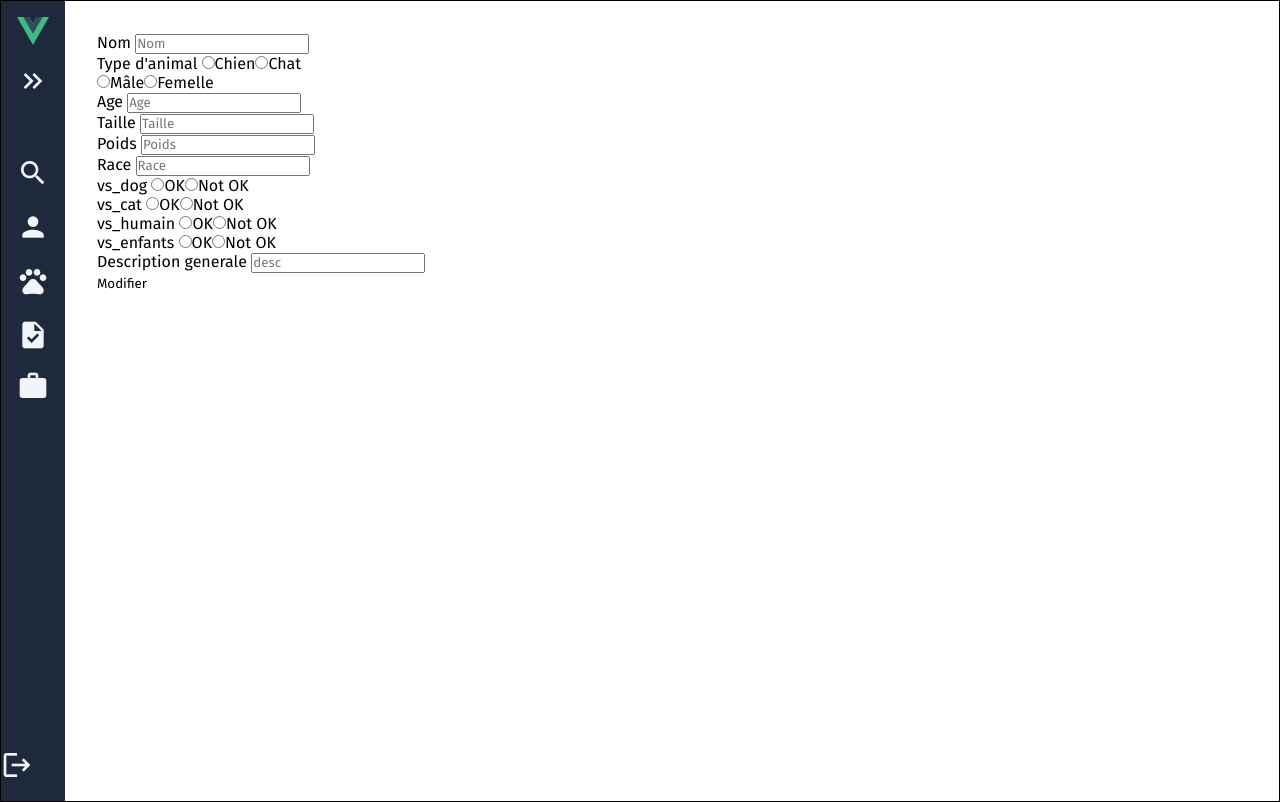
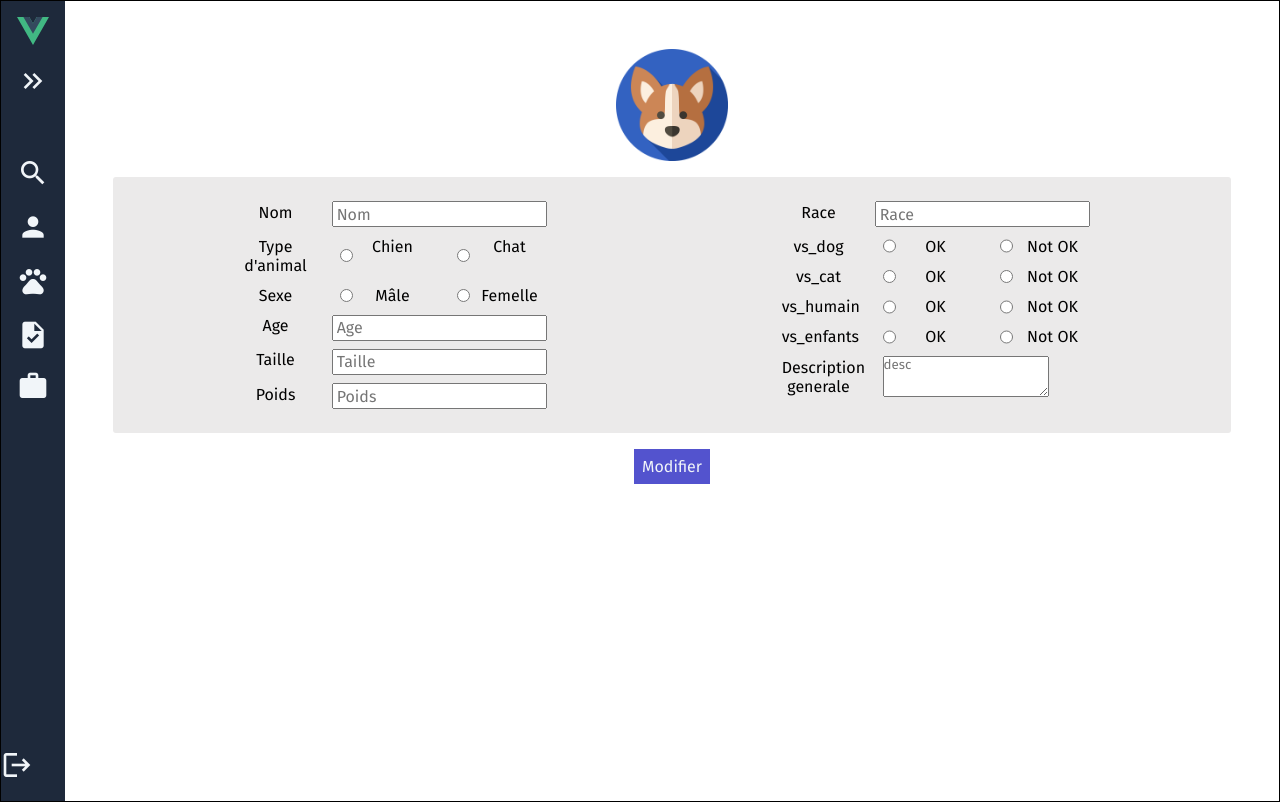
Before and after one commit to charleneMrcp/ig3-projet-web-front, a Vue app in the folder projet Web front/: page /signIn/animal/1/update in a window 1280 px wide. Built offline with nearby package versions, Linux system fonts and the light colour scheme; no server answers; sample sign-in values are in the browser's storage.

Commit message:
css avanceeeeee

```diff
--- a/projet Web front/src/components/icons/profil/ReservationCard.vue
+++ b/projet Web front/src/components/icons/profil/ReservationCard.vue
@@ -1,13 +1,47 @@
 <template>
     <div class="reserv-card">
-        <p> Id petsitter: <slot name="sitter"> </slot> </p>
-        <p> Date de debut: <slot name="date_debut"> </slot></p>
-        <p> Date de fin:<slot name="date_fin"> </slot></p>
-        <p> Heure de debut:<slot name="h_debut"> </slot></p>
-        <p> Heure de fin:<slot name="h_fin"> </slot></p>
-        <p> Animal concerné: <slot name="pet_id"> </slot></p>
-        <p> Description:<slot name="quick_desc"> </slot> </p>
-        <p> Validation: <slot name="validation"> </slot></p>
+
+        <img class="image" :src="validation === true ? '/src/images/valider.png' : '/src/images/nonvalider.png'" alt="Image de l'etat de la reservation">
+
+        <div class="gauche">
+            <div class="boite">
+
+                <h3>Petsitter:</h3>
+
+                <div class="name">
+                    <p><slot name="sitter_nom"> </slot></p>
+                    <p><slot name="sitter_prenom"> </slot></p>
+                </div>
+            </div>
+            <div class="boite">
+                <h3>Animal concerné:</h3>
+                <p><slot name="nom_pet"> </slot></p>
+            </div>
+        </div>
+        <div class="droite">
+            <div class="boite">
+                <h3>Date de debut:</h3>
+                <p>  <slot name="date_debut"> </slot></p>
+            </div>
+            <div class="boite">
+                <h3>Date de fin:</h3>
+                 <p> <slot name="date_fin"> </slot></p>
+            </div>
+            <div class="boite">
+                <h3>Heure de debut:</h3>
+                <p><slot name="h_debut"> </slot></p>
+            </div>
+            <div class="boite">
+                <h3>Heure de fin:</h3>
+                <p> <slot name="h_fin"> </slot></p>
+            </div>
+
+
+        </div>
+
+
+
+
 
     </div>
 </template>
@@ -16,14 +50,82 @@
 
 export default{
     name: "ReservationCard",
-
+    props: {
+    validation: {
+      type: Boolean,
+      required: true
+    }
+  }
 }
 
 </script>
 
-<style scoped>
+<style scoped lang="scss">
 .reserv-card{
-    border: solid 1px black;
+    text-align: center;
+    box-shadow: 0px 2px 8px 0px var(--grey);
+    border-radius: 1rem;
+    position: relative;
+    overflow: hidden;
+    margin:auto;
+    background-color: var(--light);
+    transition: all 0.2s ease-in-out; /* add a transition effect */
+    display: flex;
+    flex-wrap: wrap;
+    justify-content: space-around;
+    align-items: center;
+
+}
+.reserv-card:hover{
+    background-color: rgb(226, 226, 226);
 }
 
+.image{
+    width:7rem;
+    height: auto;
+    display:inline;
+    margin-bottom: 1rem;
+    padding-top: 1rem;
+}
+.name{
+    max-width: 90%;
+    margin: auto;
+    justify-content: center;
+    display: flex;
+    .nom{
+        padding-right: 5px;
+        font-size: 1.5rem;
+        color: #582391;
+        font-family: 'Fira sans';
+    }
+    .prenom{
+        font-size:1.5rem;
+        color: #582391;
+        font-family: 'Fira sans';
+    }
+    p{
+        padding-left: 5px;
+    }
+}
+.boite{
+    margin:0.5rem;
+    width: auto;
+    display: flex;
+    flex-direction: row;
+    justify-content: center;
+    h3{
+      width:10rem;
+      color: mediumpurple;
+      font-size: 1rem;
+      font-family: 'Fira sans';
+    }
+    p{
+      max-width: 8rem;
+      color: grey;
+      font-family: 'Fira sans';
+      font-size: 1rem;
+    }
+
+
+}
 </style>
--- a/projet Web front/src/views/pro/ProView.vue
+++ b/projet Web front/src/views/pro/ProView.vue
@@ -1,8 +1,8 @@
 <template>
     <div v-if="isPro">
-      <h1>You're a pro !</h1>
-      <button @click="supprimer"> Delete your pro account </button>
-        <ReservDisplay>
+
+      <button @click="supprimer">Supprimer le compte Pro </button>
+      <ReservDisplay>
 
       </ReservDisplay>
 
@@ -60,3 +60,18 @@ export default{
 }
 
 </script>
+
+<style scoped lang="scss">
+
+button{
+    font-size: 1rem;
+    font-family: 'Fira sans';
+    color: var(--light)  ;
+    background-color: var(--primary) ;
+    padding: 0.5rem;
+
+}
+button:hover{
+    background-color: mediumpurple ;
+}
+</style>
--- a/projet Web front/src/views/pro/ReservDisplay.vue
+++ b/projet Web front/src/views/pro/ReservDisplay.vue
@@ -1,16 +1,19 @@
 <template>
 
     <div class="reservation">
-      <h1> Your Reservations </h1>
+      <h1> Réservations Professionelles </h1>
 
       <div v-for="(reservation, index) in reservations" :key="index">
 
         <div class="reserv-wrap">
+            <div class="bouttons">
+                <button  @click="() => accepter(reservation)"><span class="material-icons"> check</span></button>
 
-            <button @click="() => accepter(reservation)">Accepter</button>
-            <button @click="() => refuser(reservation)">Refuser</button>
+                <button  @click="() => refuser(reservation)"><span class="material-icons"> close</span></button>
+            </div>
 
-        <ReservationCard>
+            <div class="la">
+                <ReservationCard :validation="reservation?.validation">
                     <template #sitter> {{  reservation?.sitter_id}}</template>
                     <template #date_debut>{{reservation?.date_debut}}</template>
                     <template #date_fin>{{reservation?.date_fin}}</template>
@@ -22,6 +25,7 @@
 
 
                 </ReservationCard>
+            </div>
         </div>
 
       </div>
@@ -94,9 +98,49 @@ export default{
 
 </script>
 
-<style scoped>
+<style scoped lang="scss">
+h1{
+    font-family: 'Fira sans' ;
+    font-size: 2rem;
+    text-align: center;
+    padding: 2rem;
+    color: #582391;
+}
 
 .reserv-wrap{
-    border: 1px solid black;
+    display: flex;
+    justify-content: start;
+    flex:1;
+    margin: 1rem;
 }
+
+button{
+    font-size: 1rem;
+    font-family: 'Fira sans';
+    color: var(--light)  ;
+    background-color: mediumpurple ;
+    padding: 0.5rem;
+    margin-bottom: 1rem;
+    border-radius: 3px;
+    width: 100%;
+    height: 45%;
+    margin: auto;
+
+}
+button:hover{
+    background-color: var(--primary) ;
+}
+.decallage{
+    margin-bottom: 1rem;
+}
+.bouttons{
+    display: flex;
+    flex-direction: column;
+    align-items: center;
+    margin-right: 40px;
+}
+.la{
+    flex:1;
+}
+
 </style>
--- a/projet Web front/src/views/profil/RdvView.vue
+++ b/projet Web front/src/views/profil/RdvView.vue
@@ -1,10 +1,13 @@
 <template>
+    <div class="contain">
+        <h1> Renseigner les informations</h1>
+    </div>
 
-    <h1> This is the rdv page</h1>
-
+    <div class="modif">
         <form @submit.prevent="rdv">
-
-        <div>
+            <div class="entree">
+                <div class="gauche">
+                    <div class="boite">
                         <label for="date_debut"> Date de début </label>
                         <input type="date" v-model="state.date_debut">
 
@@ -13,7 +16,7 @@
                         </span>
 
                     </div>
-        <div>
+                    <div class="boite">
                         <label for="date_fin"> Date de fin </label>
                         <input type="date" v-model="state.date_fin">
 
@@ -22,7 +25,7 @@
                         </span>
 
                     </div>
-        <div>
+                    <div class="boite">
                         <label for="h_debut"> Heure de début </label>
                         <input type="time" v-model="state.h_debut">
 
@@ -32,7 +35,7 @@
 
                     </div>
 
-        <div>
+                    <div class="boite">
                         <label for="h_fin"> Heure de fin </label>
                         <input type="time" v-model="state.h_fin">
 
@@ -41,7 +44,9 @@
                         </span>
 
                     </div>
-        <div>
+                </div>
+                <div class="droite">
+                    <div class="boite">
                         <label for="acti-select">Choisis une activite:</label>
 
                         <select name="activites" id="acti-select" v-model="state.libelle_acti">
@@ -52,7 +57,7 @@
                             {{ v$.libelle_acti.$errors[0].$message }}
                         </span>
                     </div>
-        <div>
+                    <div class="boite">
                         <label for="pet-select">Pour quel animal:</label>
 
                         <select name="animal" id="pet-select" v-model="state.pet_id">
@@ -63,21 +68,20 @@
                             {{ v$.pet_id.$errors[0].$message }}
                         </span>
                     </div>
-        <div>
+                    <div class="boite">
                         <label for="quick_desc"> Donnez une description de votre demande </label>
-            <input type="text" v-model="state.quick_desc">
+                        <textarea v-model="state.quick_desc"></textarea>
 
                         <span v-if="v$.quick_desc.$error">
                             {{ v$.quick_desc.$errors[0].$message }}
                         </span>
 
                     </div>
-
-
-
+                </div>
+            </div>
             <button type="submit"> Valider </button>
-
         </form>
+    </div>
 </template>
 
 <script>
@@ -168,3 +172,87 @@ export default {
 
 
 </script>
+
+<style lang="scss" scoped>
+
+.boite{
+    margin:0.5rem;
+    width: auto;
+    display: flex;
+    flex-direction: row;
+
+}
+.gauche {
+    align-items: center;
+}
+
+.droite {
+
+    align-items: center;
+}
+
+.contain {
+  text-align: center;
+  display: flex;
+  flex-direction: column;
+  align-items: center;
+}
+
+
+.image{
+    width:7rem;
+    height: auto;
+    display:inline;
+    margin: auto;
+    padding-top: 1rem;
+}
+.entree{
+    border-radius: 3px;
+    background-color: rgb(235, 234, 234) ;
+
+    padding: 1rem;
+    margin: 1rem;
+    display: flex;
+    flex-wrap: wrap;
+    justify-content: space-around;
+}
+
+h1{
+    text-align: center;
+    color: #582391;
+    font-family: 'Fira sans';
+}
+form{
+    text-align: center;
+}
+button{
+    font-size: 1rem;
+    font-family: 'Fira sans';
+    color: var(--light)  ;
+    background-color: var(--primary) ;
+    padding: 0.5rem;
+
+}
+button:hover{
+    background-color: mediumpurple ;
+}
+
+input{
+    font-size: 1rem;
+    font-family: 'Fira sans';
+    padding: 0.1rem 0.2rem;
+    color: grey
+}
+label{
+    font-size: 1rem;
+    font-family: 'Fira sans';
+    padding: 0.1rem 0.2rem;
+    width:8rem;
+    margin-right: 1rem;
+}
+.check{
+    margin-left: 0.5rem;
+}
+
+
+</style>
--- a/projet Web front/src/views/profil/animal/updateAnimal.vue
+++ b/projet Web front/src/views/profil/animal/updateAnimal.vue
@@ -1,9 +1,15 @@
 <template>
     <div class="update">
+        <div class="contain">
+            <h1>{{ state.nom_pet }}</h1>
+            <img class="image"  :src="state.type === 'Chat' ? '/src/images/chat.png' : '/src/images/chien.png'" alt="Ceci est la photo de l'animal">
+        </div>
+
         <div class="modif">
             <form @submit.prevent="update">
-
-                <div>
+                <div class="entree">
+                    <div class="gauche">
+                        <div class="boite">
                             <label for="Nom"> Nom </label>
                             <input type="text" placeholder="Nom" v-model="state.nom_pet">
                             <span v-if="v$.nom_pet.$error">
@@ -11,21 +17,23 @@
                             </span>
                         </div>
 
-                <div class="check">
+                        <div class="boite">
                             <label for="Type"> Type d'animal </label>
 
-                    <input type="radio" id="five" value="Chien" v-model="state.type" />
+                            <input class="check" type="radio" id="five" value="Chien" v-model="state.type" />
                             <label for="five">Chien</label>
 
-                    <input type="radio" id="six" value="Chat" v-model="state.type" />
+                            <input class="check" type="radio" id="six" value="Chat" v-model="state.type" />
                             <label for="six">Chat</label>
                         </div>
 
-                <div class="check">
-                    <input type="radio" id="seven" value="Mâle" v-model="state.sexe" />
+                        <div class="boite">
+
+                            <label for="Type"> Sexe </label>
+                            <input class="check" type="radio" id="seven" value="Mâle" v-model="state.sexe" />
                             <label for="seven">Mâle</label>
 
-                    <input type="radio" id="eigth" value="Femelle" v-model="state.sexe" />
+                            <input class="check" type="radio" id="eigth" value="Femelle" v-model="state.sexe" />
                             <label for="eigth">Femelle</label>
 
                             <span v-if="v$.sexe.$error">
@@ -33,7 +41,7 @@
                             </span>
                         </div>
 
-                <div>
+                        <div class="boite">
                             <label for="Age"> Age </label>
                             <input type="text" placeholder="Age" v-model="state.age">
                             <span v-if="v$.age.$error">
@@ -41,22 +49,24 @@
                             </span>
 
                         </div>
-
-                <div>
+                        <div class="boite">
                             <label for="Taille"> Taille </label>
                             <input type="text" placeholder="Taille" v-model="state.taille">
                             <span v-if="v$.taille.$error">
                             {{ v$.taille.$errors[0].$message }}
                             </span>
                         </div>
-                <div>
+                        <div class="boite">
                             <label for="Poids"> Poids </label>
                             <input type="text" placeholder="Poids" v-model="state.poids">
                             <span v-if="v$.poids.$error">
                             {{ v$.poids.$errors[0].$message }}
                             </span>
                         </div>
-                <div>
+                    </div>
+
+                    <div class="droite">
+                        <div class="boite">
                             <label for="Race"> Race </label>
                             <input type="text" placeholder="Race" v-model="state.race">
                             <span v-if="v$.race.$error">
@@ -65,67 +75,64 @@
                         </div>
 
 
-                <div class="check">
+                        <div class="boite">
                             <label for="vs_dog"> vs_dog </label>
 
-                    <input type="radio" id="nine" value="true" v-model="state.vs_dog" />
+                            <input class="check" type="radio" id="nine" value="true" v-model="state.vs_dog" />
                             <label for="nine">OK</label>
 
-                    <input type="radio" id="ten" value="false" v-model="state.vs_dog" />
+                            <input class="check" type="radio" id="ten" value="false" v-model="state.vs_dog" />
                             <label for="ten">Not OK</label>
 
 
                         </div>
-                <div class="check">
+                        <div class="boite">
                             <label for="vs_cat"> vs_cat </label>
 
-                    <input type="radio" id="eleven" value="true" v-model="state.vs_cat" />
+                            <input class="check" type="radio" id="eleven" value="true" v-model="state.vs_cat" />
                             <label for="eleven">OK</label>
 
-                    <input type="radio" id="twelve" value="false" v-model="state.vs_cat" />
+                            <input class="check" type="radio" id="twelve" value="false" v-model="state.vs_cat" />
                             <label for="twelve">Not OK</label>
 
 
                         </div>
-                <div class="check">
+                        <div class="boite">
                             <label for="vs_humain"> vs_humain </label>
 
-                    <input type="radio" id="a" value="true" v-model="state.vs_humain" />
+                            <input class="check" type="radio" id="a" value="true" v-model="state.vs_humain" />
                             <label for="a">OK</label>
 
-                    <input type="radio" id="b" value="false" v-model="state.vs_humain" />
+                            <input class="check" type="radio" id="b" value="false" v-model="state.vs_humain" />
                             <label for="b">Not OK</label>
 
 
                         </div>
-                <div class="check">
+                        <div class="boite">
                             <label for="vs_enfants"> vs_enfants </label>
 
-                    <input type="radio" id="c" value="true" v-model="state.vs_enfants" />
+                            <input class="check" type="radio" id="c" value="true" v-model="state.vs_enfants" />
                             <label for="c">OK</label>
 
-                    <input type="radio" id="d" value="false" v-model="state.vs_enfants" />
+                            <input class="check" type="radio" id="d" value="false" v-model="state.vs_enfants" />
                             <label for="d">Not OK</label>
 
 
                         </div>
 
-                <div class="form">
+                        <div class="boite">
                             <label for="desc_gene"> Description generale </label>
-                    <input type="text" placeholder="desc" v-model="state.desc_gene">
+                            <textarea class="check" placeholder="desc" v-model="state.desc_gene"></textarea>
+
                             <span v-if="v$.desc_gene.$error">
                             {{ v$.desc_gene.$errors[0].$message }}
                             </span>
                         </div>
 
-
-
+                    </div>
+                </div>
                 <button type="submit"> Modifier </button>
-
             </form>
-
-
-
         </div>
 
     </div>
@@ -233,3 +240,86 @@ export default {
 
 
 </script>
+<style lang="scss" scoped>
+
+.boite{
+    margin:0.5rem;
+    width: auto;
+    display: flex;
+    flex-direction: row;
+
+}
+.gauche {
+    align-items: center;
+}
+
+.droite {
+
+    align-items: center;
+}
+
+.contain {
+  text-align: center;
+  display: flex;
+  flex-direction: column;
+  align-items: center;
+}
+
+
+.image{
+    width:7rem;
+    height: auto;
+    display:inline;
+    margin: auto;
+    padding-top: 1rem;
+}
+.entree{
+    border-radius: 3px;
+    background-color: rgb(235, 234, 234) ;
+
+    padding: 1rem;
+    margin: 1rem;
+    display: flex;
+    flex-wrap: wrap;
+    justify-content: space-around;
+}
+
+h1{
+    text-align: center;
+    color: #582391;
+    font-family: 'Fira sans';
+}
+form{
+    text-align: center;
+}
+button{
+    font-size: 1rem;
+    font-family: 'Fira sans';
+    color: var(--light)  ;
+    background-color: var(--primary) ;
+    padding: 0.5rem;
+
+}
+button:hover{
+    background-color: mediumpurple ;
+}
+
+input{
+    font-size: 1rem;
+    font-family: 'Fira sans';
+    padding: 0.1rem 0.2rem;
+    color: grey
+}
+label{
+    font-size: 1rem;
+    font-family: 'Fira sans';
+    padding: 0.1rem 0.2rem;
+    width:5rem;
+    margin-right: 1rem;
+}
+.check{
+    margin-left: 0.5rem;
+    color:grey;
+}
+
+</style>
```
Also changed, not shown: projet Web front/src/views/profil/ReservationView.vue (+39 -12 lines), projet Web front/src/images/nonvalider.png (added), projet Web front/src/images/valider.png (added). Lines whose indentation alone changed are shown as unchanged.
